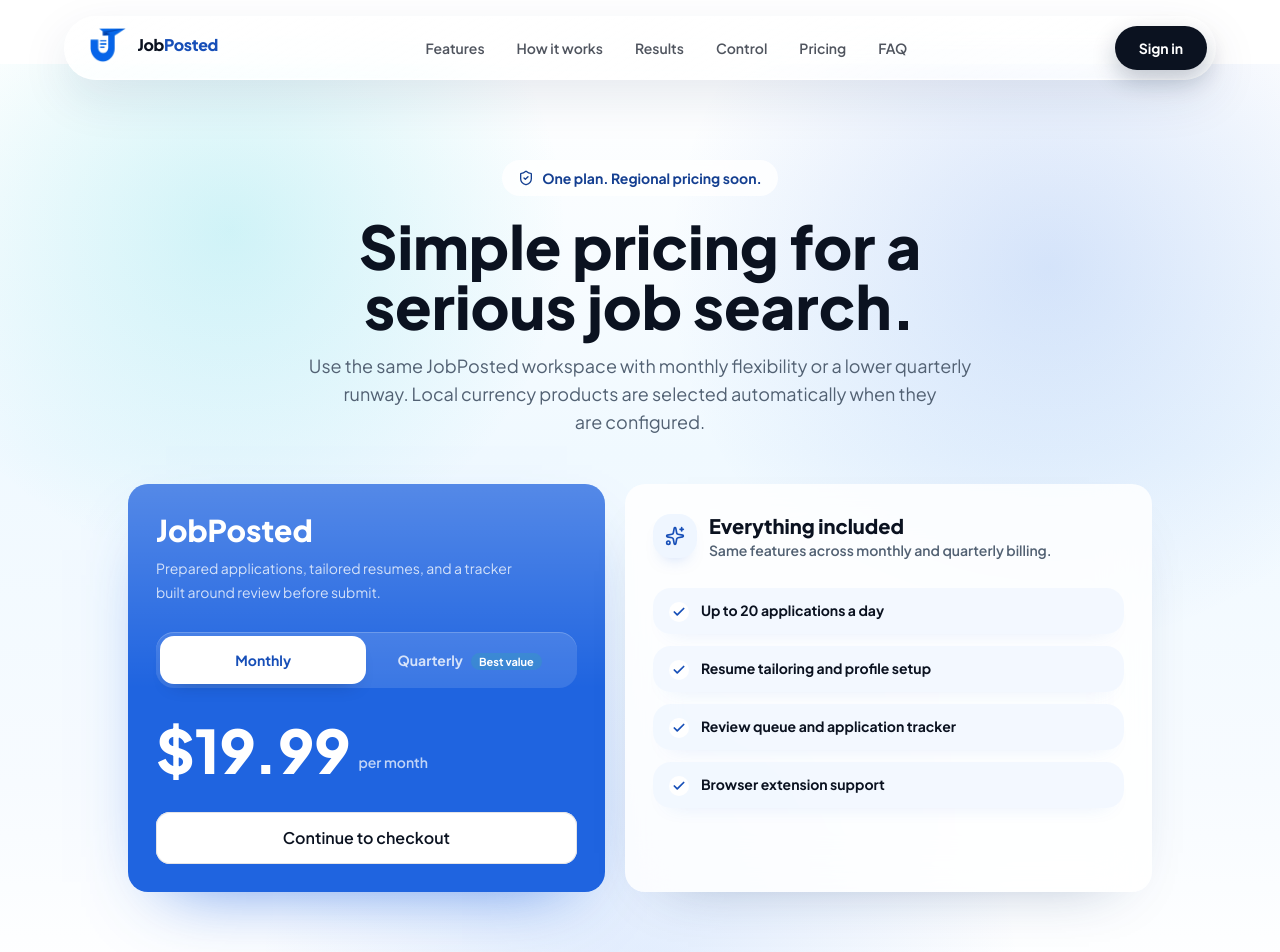
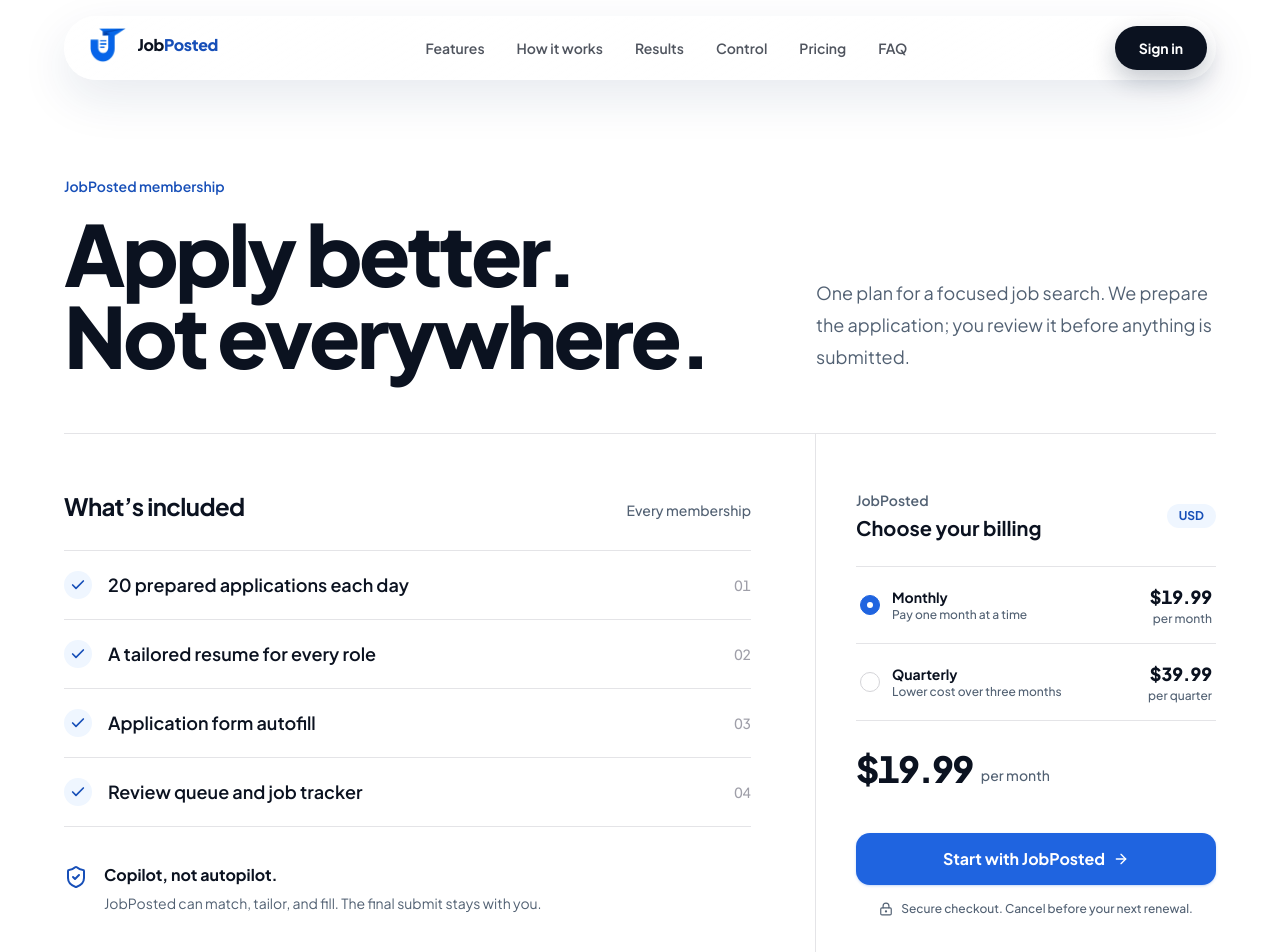
Before and after one commit to Theja4/jobposted, a Next.js app in the folder apps/web/: page /pricing in a window 1280 px wide. Shown: the top 952 px of the page. Built offline with nearby package versions, Linux system fonts and the light colour scheme; no server answers.

Commit message:
Revamp pricing page

```diff
--- a/apps/web/components/landing/Pricing.tsx
+++ b/apps/web/components/landing/Pricing.tsx
@@ -7,28 +7,22 @@ import type {
   BillingTenure,
 } from "@/lib/billing/plans";
 import { BILLING_PLANS } from "@/lib/billing/plans";
-import { AnimatePresence, motion } from "framer-motion";
-import {
-  Check,
-  Loader2,
-  ShieldCheck,
-  Sparkles,
-} from "lucide-react";
+import { AnimatePresence, motion, useReducedMotion } from "framer-motion";
+import { ArrowRight, Check, Loader2, LockKeyhole, ShieldCheck } from "lucide-react";
 import { useMemo, useState } from "react";
-import { Reveal } from "@/components/ui/Reveal";
-import { buttonClasses } from "@/components/ui/button";
 import { track } from "@/lib/analytics";
 import { cn } from "@/lib/cn";
+import { SUPPORT_EMAIL } from "@/lib/site";
 
 type PricingProps = {
   pricing: BillingPricingView;
 };
 
-const FEATURE_ROWS = [
-  "Up to 20 applications a day",
-  "Resume tailoring and profile setup",
-  "Review queue and application tracker",
-  "Browser extension support",
+const INCLUSIONS = [
+  "20 prepared applications each day",
+  "A tailored resume for every role",
+  "Application form autofill",
+  "Review queue and job tracker",
 ] as const;
 
 export function Pricing({ pricing }: PricingProps) {
@@ -38,86 +32,129 @@ export function Pricing({ pricing }: PricingProps) {
     [pricing.options, tenure],
   );
   const plan = BILLING_PLANS[pricing.planId];
+  const reduceMotion = useReducedMotion();
 
   return (
-    <section
-      id="pricing"
-      className="relative isolate overflow-hidden bg-[linear-gradient(180deg,#ffffff_0%,#f0f9ff_42%,#f7fbff_78%,#ffffff_100%)] px-5 py-20 sm:py-24"
+    <section id="pricing" className="relative px-5 pb-8 pt-20 sm:pb-12 sm:pt-24 lg:pt-28">
+      <div className="mx-auto w-full max-w-6xl">
+        <div className="grid items-end gap-8 border-b border-zinc-200 pb-10 lg:grid-cols-[1fr_25rem] lg:gap-16 lg:pb-14">
+          <div>
+            <p className="text-sm font-semibold text-brand-700">JobPosted membership</p>
+            <h1 className="mt-4 max-w-3xl text-5xl font-extrabold leading-[0.98] tracking-[-0.04em] text-balance text-ink sm:text-6xl lg:text-[5.25rem]">
+              Apply better.<br />Not everywhere.
+            </h1>
+          </div>
+          <p className="max-w-[38rem] text-lg leading-8 text-muted lg:pb-1">
+            One plan for a focused job search. We prepare the application; you review it before
+            anything is submitted.
+          </p>
+        </div>
+
+        <div className="grid gap-0 lg:grid-cols-[minmax(0,1fr)_25rem]">
+          <div className="border-b border-zinc-200 py-10 lg:border-b-0 lg:border-r lg:py-14 lg:pr-16">
+            <div className="flex items-baseline justify-between gap-6">
+              <h2 className="text-2xl font-bold tracking-[-0.025em] text-ink">What’s included</h2>
+              <span className="hidden text-sm font-medium text-muted sm:block">Every membership</span>
+            </div>
+
+            <ul className="mt-7 border-t border-zinc-200">
+              {INCLUSIONS.map((item, index) => (
+                <li
+                  key={item}
+                  className="flex items-center gap-4 border-b border-zinc-200 py-5 text-base font-semibold text-ink sm:text-lg"
                 >
-      <div
-        aria-hidden
-        className="pointer-events-none absolute inset-0 -z-10 bg-[radial-gradient(circle_at_18%_18%,rgba(22,199,212,0.18),transparent_26%),radial-gradient(circle_at_82%_22%,rgba(31,100,224,0.16),transparent_30%),radial-gradient(circle_at_50%_100%,rgba(47,125,244,0.14),transparent_34%)]"
-      />
+                  <span className="grid size-7 shrink-0 place-items-center rounded-full bg-brand-50 text-brand-700">
+                    <Check className="size-4" strokeWidth={2.5} />
+                  </span>
+                  <span>{item}</span>
+                  <span className="ml-auto text-sm font-medium tabular-nums text-zinc-400">
+                    0{index + 1}
+                  </span>
+                </li>
+              ))}
+            </ul>
 
-      <div className="mx-auto w-full max-w-6xl">
-        <Reveal className="mx-auto max-w-3xl text-center">
-          <div className="mx-auto inline-flex items-center gap-2 rounded-full bg-white/80 px-4 py-2 text-sm font-bold text-brand-800 shadow-[0_12px_24px_-18px_rgba(16,47,102,0.38)] backdrop-blur-xl">
-            <ShieldCheck className="size-4" />
-            One plan. Regional pricing soon.
+            <div className="mt-9 flex max-w-2xl items-start gap-4">
+              <ShieldCheck className="mt-0.5 size-6 shrink-0 text-brand-700" />
+              <div>
+                <h3 className="font-bold text-ink">Copilot, not autopilot.</h3>
+                <p className="mt-1 text-sm leading-6 text-muted">
+                  JobPosted can match, tailor, and fill. The final submit stays with you.
+                </p>
               </div>
-          <h2 className="mt-5 text-4xl font-extrabold text-balance text-ink sm:text-6xl">
-            Simple pricing for a serious job search.
-          </h2>
-          <p className="mx-auto mt-4 max-w-2xl text-pretty text-base leading-7 text-muted sm:text-lg">
-            Use the same JobPosted workspace with monthly flexibility or a lower quarterly runway.
-            Local currency products are selected automatically when they are configured.
-          </p>
-        </Reveal>
+            </div>
+          </div>
 
-        <Reveal delay={0.08}>
-          <div className="mx-auto mt-12 grid max-w-5xl gap-5 lg:grid-cols-[0.95fr_1.05fr] lg:items-stretch">
-            <section className="relative overflow-hidden rounded-[1.25rem] bg-brand-600 p-6 text-white shadow-[0_28px_70px_-38px_rgba(31,100,224,0.78)] sm:p-7">
-              <div
-                aria-hidden
-                className="absolute inset-x-0 top-0 h-1/2 bg-[linear-gradient(180deg,rgba(255,255,255,0.24),rgba(255,255,255,0))]"
-              />
-              <div className="relative flex h-full flex-col">
-                <h3 className="text-3xl font-extrabold text-white">{plan.label}</h3>
-                <p className="mt-2 max-w-sm text-sm leading-6 text-white/78">
-                  Prepared applications, tailored resumes, and a tracker built around review before
-                  submit.
-                </p>
+          <aside className="py-10 lg:py-14 lg:pl-10" aria-label="Choose billing schedule">
+            <div className="flex items-center justify-between gap-4">
+              <div>
+                <p className="text-sm font-semibold text-muted">{plan.label}</p>
+                <h2 className="mt-1 text-xl font-bold text-ink">Choose your billing</h2>
+              </div>
+              <span className="rounded-full bg-brand-50 px-3 py-1 text-xs font-bold text-brand-700">
+                {pricing.currencyCode}
+              </span>
+            </div>
 
-                <div className="mt-7 grid rounded-2xl bg-white/12 p-1 text-sm font-bold text-white shadow-[inset_0_1px_0_rgba(255,255,255,0.2)] sm:grid-cols-2">
-                  {pricing.options.map((option) => (
+            <div className="mt-6 border-y border-zinc-200">
+              {pricing.options.map((option) => {
+                const active = tenure === option.tenure;
+                return (
                   <button
                     key={option.tenure}
                     type="button"
                     onClick={() => setTenure(option.tenure)}
-                      aria-pressed={tenure === option.tenure}
+                    aria-pressed={active}
                     className={cn(
-                        "relative min-h-12 rounded-xl px-4 py-2 transition-colors duration-200",
-                        tenure === option.tenure
-                          ? "bg-white text-brand-700 shadow-[0_10px_20px_-14px_rgba(7,26,51,0.42)]"
-                          : "text-white/78 hover:bg-white/10 hover:text-white",
+                      "group flex w-full items-center gap-3 border-b border-zinc-200 px-1 py-4 text-left last:border-b-0",
+                      "transition-colors duration-150 hover:bg-zinc-50 focus-visible:outline-offset-4",
                     )}
                   >
-                      {option.label}
-                      {option.highlighted ? (
-                        <span className="ml-2 rounded-full bg-mint/18 px-2 py-0.5 text-[11px] text-white">
-                          Best value
+                    <span
+                      aria-hidden
+                      className={cn(
+                        "grid size-5 shrink-0 place-items-center rounded-full border transition-colors",
+                        active ? "border-brand-600 bg-brand-600" : "border-zinc-300 bg-white",
+                      )}
+                    >
+                      <span className={cn("size-1.5 rounded-full bg-white", !active && "opacity-0")} />
                     </span>
-                      ) : null}
+                    <span className="min-w-0">
+                      <span className="block text-sm font-bold text-ink">{option.label}</span>
+                      <span className="block text-xs font-medium text-muted">
+                        {option.highlighted
+                          ? "Lower cost over three months"
+                          : "Pay one month at a time"}
+                      </span>
+                    </span>
+                    <span className="ml-auto text-right">
+                      <span className="block text-lg font-extrabold tabular-nums text-ink">
+                        {option.priceLabel}
+                      </span>
+                      <span className="block text-xs font-medium text-muted">{option.cadence}</span>
+                    </span>
                   </button>
-                  ))}
+                );
+              })}
             </div>
 
-                <div className="mt-8 flex items-end gap-2">
-                  <span className="inline-grid min-w-[9rem]">
+            <div className="mt-7 min-h-[5.25rem]">
               <AnimatePresence mode="wait" initial={false}>
-                      <motion.span
+                <motion.div
                   key={`${selected.tenure}-${selected.priceLabel}`}
-                        className="text-5xl font-extrabold text-white sm:text-6xl"
-                        initial={{ opacity: 0, y: 10, filter: "blur(3px)" }}
-                        animate={{ opacity: 1, y: 0, filter: "blur(0px)" }}
-                        exit={{ opacity: 0, y: -8, filter: "blur(3px)" }}
-                        transition={{ duration: 0.2, ease: [0.22, 1, 0.36, 1] }}
+                  initial={reduceMotion ? false : { opacity: 0, y: 6 }}
+                  animate={{ opacity: 1, y: 0 }}
+                  exit={reduceMotion ? undefined : { opacity: 0, y: -4 }}
+                  transition={{ duration: 0.16, ease: [0.22, 1, 0.36, 1] }}
                 >
+                  <div className="flex items-end gap-2">
+                    <span className="text-4xl font-extrabold tracking-[-0.035em] tabular-nums text-ink">
                       {selected.priceLabel}
-                      </motion.span>
+                    </span>
+                    <span className="pb-1 text-sm font-medium text-muted">{selected.cadence}</span>
+                  </div>
+                </motion.div>
               </AnimatePresence>
-                  </span>
-                  <span className="pb-2 text-sm font-semibold text-white/72">{selected.cadence}</span>
             </div>
 
             <PlanCheckoutButton
@@ -125,49 +162,24 @@ export function Pricing({ pricing }: PricingProps) {
               tenure={selected.tenure}
               region={pricing.region}
               currencyCode={pricing.currencyCode}
-                  className="mt-8"
-                >
-                  Continue to checkout
-                </PlanCheckoutButton>
+            />
 
-                {pricing.note ? (
-                  <p className="mt-4 rounded-2xl bg-white/12 px-4 py-3 text-xs font-semibold leading-5 text-white/78">
-                    {pricing.note}
+            <p className="mt-4 flex items-center justify-center gap-2 text-xs font-medium text-muted">
+              <LockKeyhole className="size-3.5" />
+              Secure checkout. Cancel before your next renewal.
             </p>
-                ) : null}
-              </div>
-            </section>
-
-            <section className="rounded-[1.25rem] bg-white/82 p-6 shadow-[0_24px_60px_-42px_rgba(16,47,102,0.42)] backdrop-blur-xl sm:p-7">
-              <div className="flex items-center gap-3">
-                <span className="grid size-11 shrink-0 place-items-center rounded-2xl bg-brand-50 text-brand-700 shadow-[0_10px_18px_-14px_rgba(31,100,224,0.5)]">
-                  <Sparkles className="size-5" />
-                </span>
-                <div>
-                  <h3 className="text-xl font-extrabold text-ink">Everything included</h3>
-                  <p className="text-sm font-semibold text-muted">
-                    Same features across monthly and quarterly billing.
-                  </p>
-                </div>
+          </aside>
         </div>
 
-              <ul className="mt-7 grid gap-3">
-                {FEATURE_ROWS.map((feature) => (
-                  <li
-                    key={feature}
-                    className="flex items-start gap-3 rounded-2xl bg-brand-50/72 px-4 py-3 text-sm font-bold text-ink shadow-[0_10px_22px_-18px_rgba(31,100,224,0.26)]"
+        <div className="flex flex-col gap-3 border-t border-zinc-200 py-7 text-sm text-muted sm:flex-row sm:items-center sm:justify-between">
+          <p>Regional pricing is applied automatically when available.</p>
+          <a
+            href={`mailto:${SUPPORT_EMAIL}`}
+            className="font-semibold text-ink underline decoration-zinc-300 underline-offset-4 hover:decoration-brand-600"
           >
-                    <span className="mt-0.5 grid size-5 shrink-0 place-items-center rounded-full bg-white text-brand-700">
-                      <Check className="size-3.5" strokeWidth={3} />
-                    </span>
-                    <span>{feature}</span>
-                  </li>
-                ))}
-              </ul>
-
-            </section>
+            Questions? Talk to us.
+          </a>
         </div>
-        </Reveal>
       </div>
     </section>
   );
@@ -178,15 +190,11 @@ function PlanCheckoutButton({
   tenure,
   region,
   currencyCode,
-  className,
-  children,
 }: {
   planId: BillingPlanId;
   tenure: BillingTenure;
   region: BillingRegion;
   currencyCode: string;
-  className?: string;
-  children: React.ReactNode;
 }) {
   const [loading, setLoading] = useState(false);
   const [message, setMessage] = useState("");
@@ -210,10 +218,7 @@ function PlanCheckoutButton({
       } | null;
 
       if (response.status === 401) {
-        const params = new URLSearchParams({
-          mode: "signup",
-          next: "/pricing",
-        });
+        const params = new URLSearchParams({ mode: "signup", next: "/pricing" });
         window.location.assign(`/get-started?${params.toString()}`);
         return;
       }
@@ -230,21 +235,24 @@ function PlanCheckoutButton({
   }
 
   return (
-    <div className={className}>
+    <div>
       <button
         type="button"
         onClick={startCheckout}
         disabled={loading}
-        className={buttonClasses("secondary", "lg", "w-full")}
+        className="flex h-13 w-full items-center justify-center gap-2 rounded-xl bg-brand-600 px-6 text-base font-bold text-white shadow-sm shadow-brand-600/20 transition-[transform,background-color] duration-150 hover:-translate-y-0.5 hover:bg-brand-700 active:translate-y-0 active:bg-brand-800 disabled:pointer-events-none disabled:opacity-60"
       >
         {loading ? <Loader2 className="size-4 animate-spin" /> : null}
-        {loading ? "Opening checkout" : children}
+        <span>{loading ? "Opening checkout" : "Start with JobPosted"}</span>
+        {!loading ? <ArrowRight className="size-4" /> : null}
       </button>
+      <div aria-live="polite">
         {message ? (
-        <p className="mt-2 rounded-xl bg-white px-3 py-2 text-xs font-bold text-coral shadow-[0_10px_22px_-18px_rgba(15,23,42,0.35)]">
+          <p className="mt-3 rounded-xl bg-red-50 px-3 py-2 text-sm font-semibold text-red-700">
             {message}
           </p>
         ) : null}
       </div>
+    </div>
   );
 }
```
Lines whose indentation alone changed are shown as unchanged.
